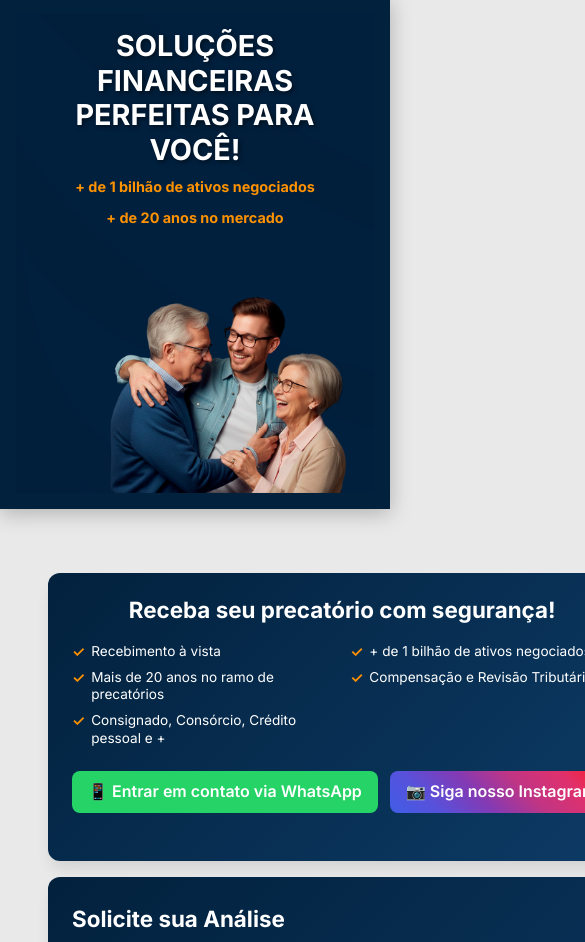
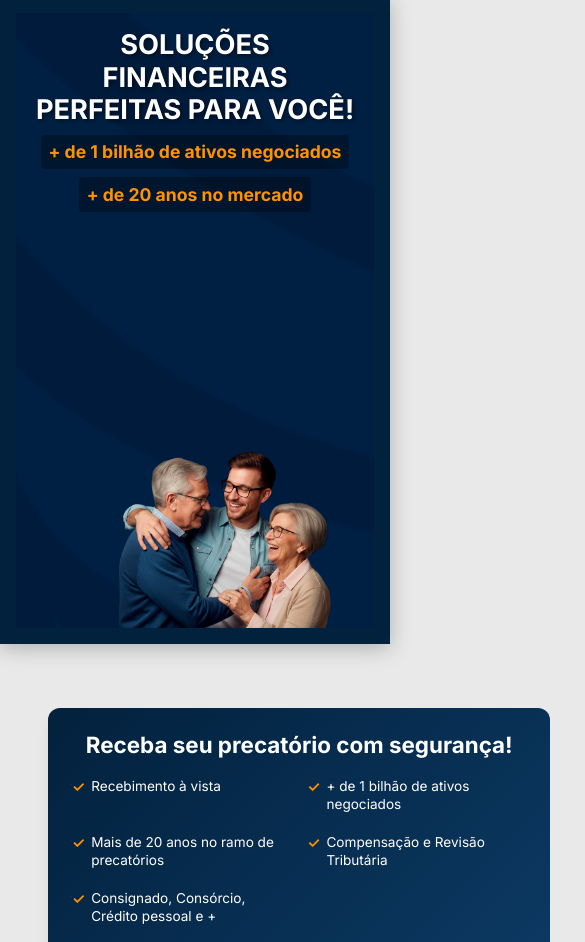
Before and after one commit to SteLopes26/apaxinvestimentos1, a website: page index.html in a window 390 px wide. Shown: the part 156-1098 px from the top of the page, 585 px wide, since content can reach past the window. Drawn offline with Linux system fonts and the light colour scheme; files whose address does not match are found by name.

Commit message:
Optimize mobile layout and consolidate CSS media queries

```diff
--- a/styles.css
+++ b/styles.css
@@ -917,57 +917,166 @@
 
 
 /* Mobile responsive adjustments */
-@media (max-width: 768px) {
+/* =========================================
+   Unified Mobile Responsiveness
+   ========================================= */
+
+@media (max-width: 1024px) {
+
+    /* Hero Section - Mobile Optimization */
     .hero-section {
-        padding: 2rem 1rem;
-    }
-
-    .hero-title {
+        height: auto;
+        min-height: auto;
+        background-color: var(--primary);
+        padding-bottom: 0;
+        overflow: hidden;
+    }
+
+    .hero-wrapper {
+        display: flex;
+        flex-direction: column;
+        justify-content: flex-start;
+        position: relative;
+        padding-top: 3rem;
+        padding-bottom: 25rem;
+        /* Space for the image at bottom */
+        min-height: auto;
+        gap: 1.5rem;
+        background: url('assets/hero-bg-v2.png') no-repeat center top / cover;
+    }
+
+    .hero-image {
+        display: none;
+        /* Hide default image tag, use background on wrapper or specific mobile image logic if preferred, but existing code used opacity overlay. Let's keep it simple. */
+    }
+
+    /* Text Overlay - Static Position for Mobile */
+    .hero-overlay-text {
+        position: relative !important;
+        top: auto !important;
+        right: auto !important;
+        transform: none !important;
+        width: 100% !important;
+        max-width: 100% !important;
+        text-align: center !important;
+        padding: 0 1.5rem;
+        background: transparent !important;
+        z-index: 2;
+        margin-bottom: 1rem;
+    }
+
+    .hero-overlay-text h2 {
+        font-size: 2rem !important;
+        /* Larger for readability */
+        line-height: 1.2;
+        margin-bottom: 1rem;
+        text-shadow: 2px 2px 4px rgba(0, 0, 0, 0.7);
+    }
+
+    .hero-stats {
+        align-items: center !important;
+        justify-content: center;
+        flex-direction: column;
+        /* Stack stats on mobile */
+        gap: 0.8rem;
+    }
+
+    .stat-line {
+        font-size: 1.1rem !important;
+        background: rgba(0, 0, 0, 0.3);
+        padding: 0.2rem 0.5rem;
+        border-radius: 4px;
+    }
+
+    /* Person Overlay - Anchored to Bottom */
+    .hero-people-overlay {
+        position: absolute !important;
+        bottom: 0 !important;
+        left: 50% !important;
+        transform: translateX(-50%) !important;
+        width: 90% !important;
+        max-width: 360px !important;
+        height: auto !important;
+        max-height: 50vh;
+        object-fit: contain;
+        object-position: bottom center;
+        z-index: 1;
+        margin: 0 !important;
+        display: block !important;
+    }
+
+    /* General Section Padding */
+    .section-container,
+    .cta-section-wrapper,
+    .differentials-section,
+    .steps-section,
+    .faq-section,
+    .site-footer {
+        padding-left: 1.5rem !important;
+        padding-right: 1.5rem !important;
+    }
+
+    .page-header {
+        margin-bottom: 2rem;
+    }
+
+    .page-title {
         font-size: 2rem;
     }
 
-    .hero-badges {
-        flex-direction: column;
-        gap: 0.5rem;
-    }
-
-    .cta-section {
-        padding: 2rem;
-    }
-
-    .benefits-col,
-    .form-col {
-        width: 100%;
-        margin-bottom: 1.5rem;
-    }
-
-    .social-buttons a {
-        font-size: 1rem;
-        padding: 0.5rem 1rem;
-    }
-
-    .steps-grid {
+    /* Grid Adjustments */
+    .news-grid,
+    .articles-grid,
+    .steps-grid,
+    .footer-container {
+        grid-template-columns: 1fr !important;
+        /* Stack items */
+        gap: 2rem;
+    }
+
+    /* CTA & Form */
+    .cta-wrapper {
         grid-template-columns: 1fr;
-        gap: 1.5rem;
-    }
-
-    .step-card {
-        padding: 1rem;
-    }
-
-    .step-number {
-        width: 40px;
-        height: 40px;
-        font-size: 1.2rem;
-    }
-
-    .faq-section,
-    .steps-section,
-    .video-section,
-    .articles-section,
-    .map-section {
-        padding: 1rem;
-        margin: 1rem 1.5rem;
+    }
+
+    .form-grid {
+        grid-template-columns: 1fr;
+        /* Stack form inputs */
+    }
+
+    .benefits-list {
+        display: block;
+        /* Stack benefits */
+    }
+
+    .benefits-list li {
+        margin-bottom: 0.8rem;
+    }
+
+    /* Footer */
+    .footer-logo {
+        height: 120px;
+        margin: 0 auto 1rem;
+        display: block;
+    }
+
+    .footer-col {
+        text-align: center;
+        align-items: center;
+    }
+
+    .footer-col-logo {
+        align-items: center;
+    }
+}
+
+@media (max-width: 480px) {
+    .hero-overlay-text h2 {
+        font-size: 1.7rem !important;
+    }
+
+    .hero-people-overlay {
+        max-width: 100% !important;
     }
 }
 
```
